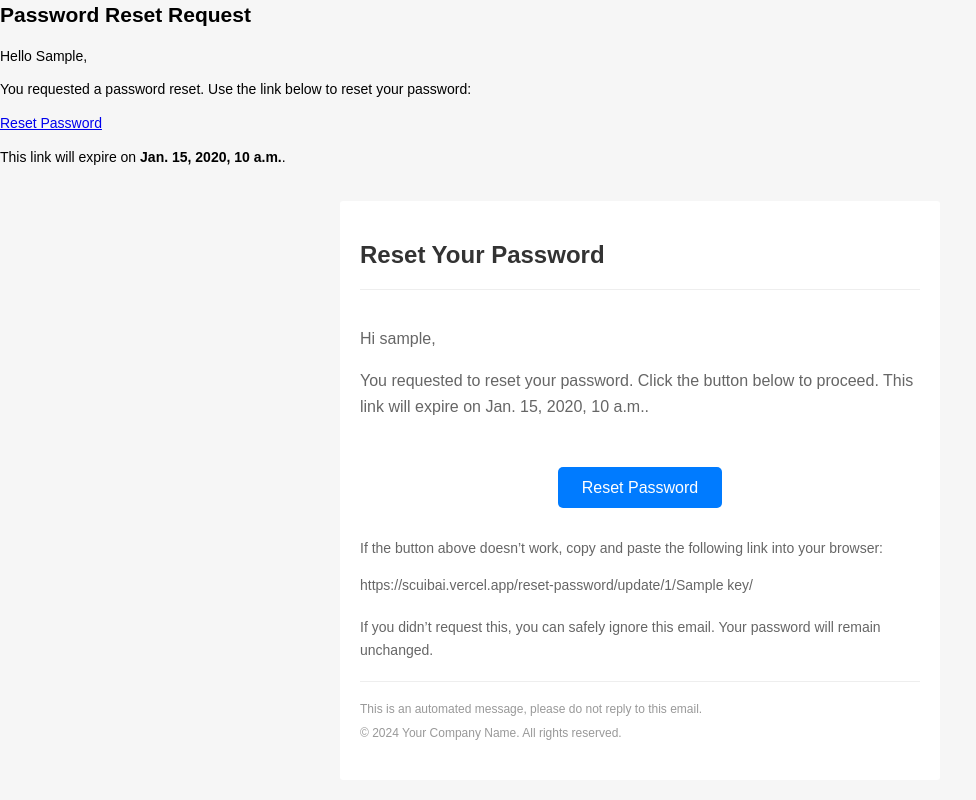
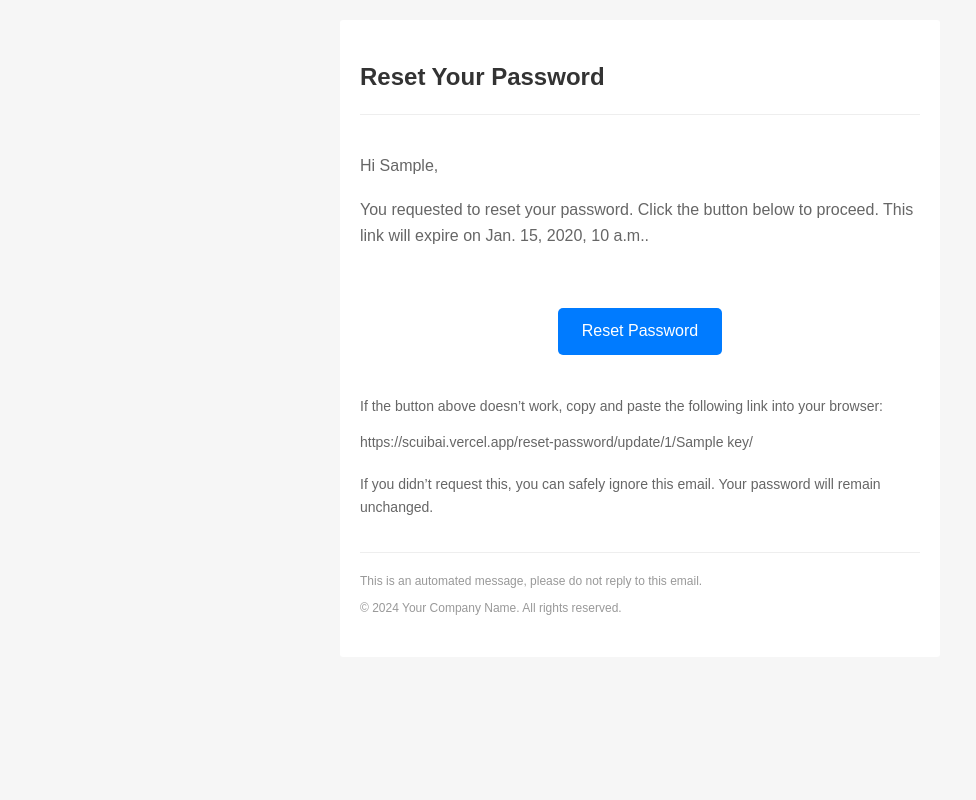
Before and after one commit to Scuib/Backend_api, a Django app: template templates/password_reset/password_reset.html in a window 1280 px wide. Shown: the whole page, without its empty margins (0-976 px from the left). Run offline with Django 5.2, Linux system fonts and the light colour scheme; a user stored in the database is signed in; tables that the repository leaves empty hold one stand-in row (values such as "Sample post"); the template is opened without the code that fills it: most values are stand-ins (such as "Sample title", 1, 10 or a date in 2020).

Commit message:
Fixed email template error and added currency to the user profile

```diff
--- a/api/models.py
+++ b/api/models.py
@@ -33,6 +33,7 @@ class User(AbstractUser):
     REQUIRED_FIELDS = ["first_name"]
 
     objects = CustomUserManager()
+
     def __str__(self) -> str:
         return self.email
 
@@ -91,8 +92,9 @@ class Profile(models.Model):
         choices=JobEmploymentChoices.choices,
         default=JobEmploymentChoices.Full_Time,
     )
-    max_salary = models.IntegerField(default=100)
+    max_salary = models.IntegerField(default=10)
     min_salary = models.IntegerField(default=10)
+    currency = models.CharField(max_length=20, blank=True, null=True)
     phonenumbers = models.CharField(max_length=255, blank=True, null=True)
     github = models.CharField(max_length=100, null=True, blank=True)
     portfolio = models.CharField(max_length=100, null=True, blank=True)
@@ -108,7 +110,9 @@ class Profile(models.Model):
     )
     years_of_experience = models.IntegerField(default=1)
     resume = CloudinaryField("resume", resource_type="raw", null=True, blank=True)
-    cover_letter = CloudinaryField("cover_letter", null=True, blank=True)
+    cover_letter = CloudinaryField(
+        "cover_letter", resource_type="raw", null=True, blank=True
+    )
     image = CloudinaryField("image", null=True, blank=True)
 
     def __str__(self):
@@ -181,6 +185,7 @@ class Jobs(models.Model):
         usd = "USD", "United States Dollar"
         ngn = "NGN", "Nigerian Naira"
         eur = "EUR", "Euros"
+        gbp = "GBP", "Great Britain Pounds"
 
     class EmploymentType(models.TextChoices):
         REMOTE = "R", "Remote"
--- a/templates/password_reset/password_reset.html
+++ b/templates/password_reset/password_reset.html
@@ -1,9 +1,3 @@
-<h2>Password Reset Request</h2>
-<p>Hello {{ user.first_name }},</p>
-<p>You requested a password reset. Use the link below to reset your password:</p>
-<a href="https://yourfrontend.com/reset-password/{{ uid }}/{{ key }}/">Reset Password</a>
-<p>This link will expire on <strong>{{ expirary_date }}</strong>.</p>
-
 <!DOCTYPE html>
 <html>
 <head>
@@ -32,9 +26,9 @@
                     <!-- Greeting -->
                     <tr>
                         <td style="padding: 20px 0;">
-                            <p style="color: #666666; font-size: 16px; margin: 0;">Hi {{ user.username }},</p>
+                            <p style="color: #666666; font-size: 16px; margin: 0;">Hi {{ user.first_name }},</p>
                             <p style="color: #666666; font-size: 16px; line-height: 1.6; margin: 20px 0;">
-                                You requested to reset your password. Click the button below to proceed. This link will expire on {{ expirary_date }}.
+                                You requested to reset your password. Click the button below to proceed. This link will expire on {{ expiry_date }}.
                             </p>
                         </td>
                     </tr>
@@ -42,10 +36,17 @@
                     <!-- Reset Button -->
                     <tr>
                         <td align="center" style="padding: 20px 0;">
-                            <a href="https://scuibai.vercel.app/reset-password/update/{{ uid }}/{{ key }}/" target="_blank"
-                               style="background-color: #007bff; color: #ffffff; padding: 12px 24px; text-decoration: none; border-radius: 5px; font-size: 16px;">
-                                Reset Password
-                            </a>
+                            <table role="presentation" border="0" cellspacing="0" cellpadding="0">
+                                <tr>
+                                    <td bgcolor="#007bff" style="border-radius: 5px;">
+                                        <a href="https://scuibai.vercel.app/reset-password/update/{{ uid }}/{{ key }}/"
+                                        target="_blank"
+                                        style="display: inline-block; padding: 12px 24px; font-size: 16px; color: #ffffff; text-decoration: none; border-radius: 5px;">
+                                            Reset Password
+                                        </a>
+                                    </td>
+                                </tr>
+                            </table>
                         </td>
                     </tr>
 
```
Also changed, not shown: api/views.py (+8 -1 lines).
